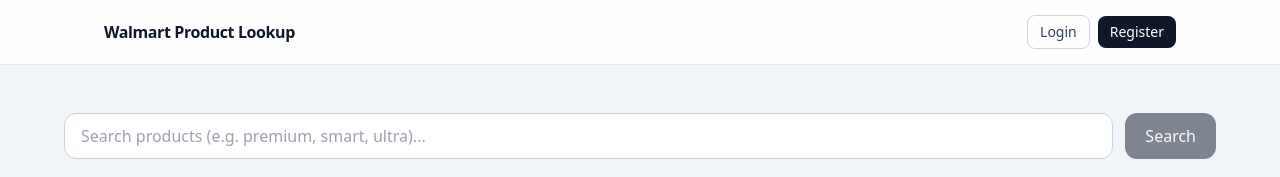
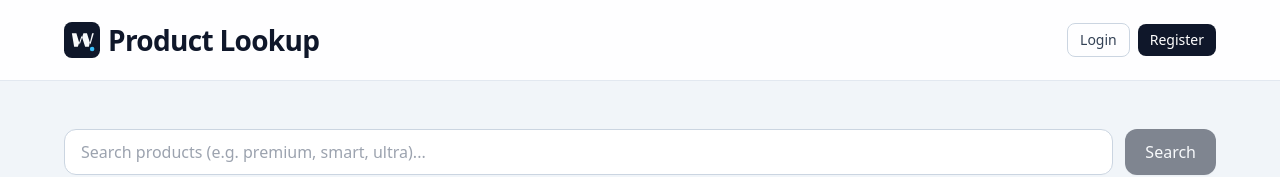
Before and after one commit to kaminderpal/product-lookup, a Next.js app: page / in a window 1280 px wide. Shown: the top 177 px of the page. Built offline with nearby package versions, Linux system fonts and the light colour scheme.

Commit message:
feat: update logo and enhance TopNav with logo integration and title change

```diff
--- a/src/app/layout.tsx
+++ b/src/app/layout.tsx
@@ -3,8 +3,8 @@ import { TopNav } from "@/components/layout/TopNav";
 import "./globals.css";
 
 export const metadata: Metadata = {
-  title: "Walmart Product Lookup",
-  description: "Search Walmart products with Next.js + Tailwind CSS"
+  title: "Product Lookup",
+  description: "Search products with Next.js + Tailwind CSS"
 };
 
 export default function RootLayout({
--- a/src/app/page.tsx
+++ b/src/app/page.tsx
@@ -126,7 +126,7 @@ export default function Home() {
   }, [searchParams.toString()]);
 
   return (
-    <main className="mx-auto min-h-screen max-w-6xl px-0 py-6 md:py-10">
+    <main className="mx-auto min-h-screen max-w-6xl px-4 py-6 md:px-6 md:py-10 lg:px-0">
       <section className="overflow-hidden py-1 md:py-2">
         <form onSubmit={handleSearch} className="flex flex-col gap-3 md:flex-row">
           <input
--- a/src/components/layout/TopNav.tsx
+++ b/src/components/layout/TopNav.tsx
@@ -1,11 +1,15 @@
+import Image from "next/image";
 import Link from "next/link";
 
 export function TopNav() {
   return (
     <header className="sticky top-0 z-40 border-b border-slate-200 bg-white/90 backdrop-blur">
-      <nav className="mx-auto flex h-16 w-full max-w-6xl items-center justify-between px-6 md:px-10">
-        <Link href="/" className="text-base font-semibold tracking-tight text-slate-900">
-          Walmart Product Lookup
+      <nav className="mx-auto flex h-20 w-full max-w-6xl items-center justify-between px-4 md:px-6 lg:px-0">
+        <Link href="/" className="flex items-center gap-2 text-slate-900">
+          <Image src="/logo.svg" alt="Product Lookup logo" width={36} height={36} priority />
+          <span className="whitespace-nowrap text-[20px] font-semibold leading-none tracking-tight sm:text-[22px] md:text-[24px] lg:text-[28px]">
+            Product Lookup
+          </span>
         </Link>
         <div className="flex items-center gap-2">
           <Link
```
Also changed, not shown: public/logo.svg (added).
